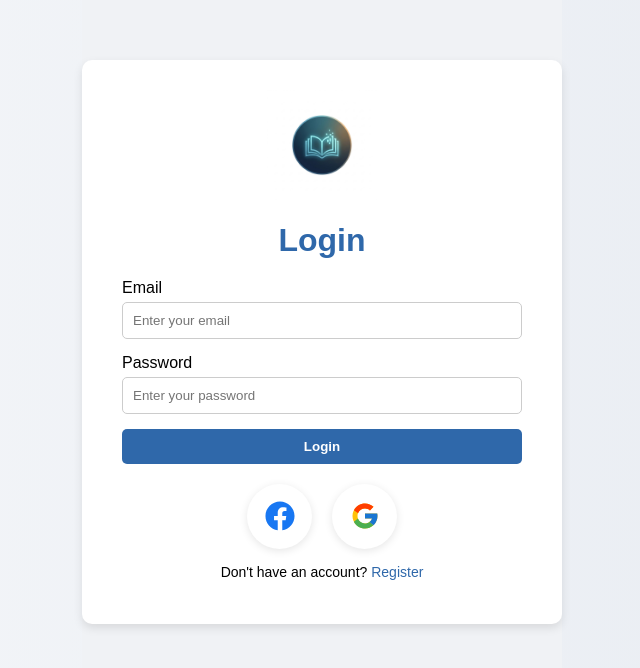
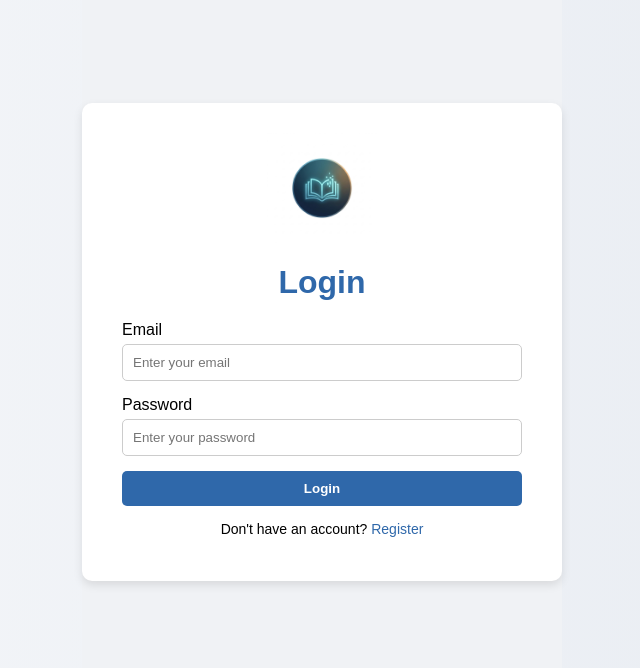
Before and after one commit to laylaasamiir/LibraHub, a React (Create React App) app in the folder librahub/: page /login in a window 1280 px wide. Shown: the part 128-796 px from the top of the page, without its empty margins (318-958 px from the left). Built offline with nearby package versions, Linux system fonts and the light colour scheme.

Commit message:
Revert "update login with home page"
This reverts commit e96a438195510a2bde3abcebab10336c5122f7fe.

```diff
--- a/librahub/src/Pages/Login.jsx
+++ b/librahub/src/Pages/Login.jsx
@@ -1,11 +1,10 @@
 import React, { useState } from 'react';
-import { signInWithEmailAndPassword, FacebookAuthProvider, signInWithPopup, GoogleAuthProvider } from "firebase/auth";
-import { auth, db } from "../firebase";
-import { useNavigate, Link } from "react-router-dom";
-import { doc, getDoc, setDoc } from "firebase/firestore";
-import { FaFacebook } from "react-icons/fa";
-import { FcGoogle } from "react-icons/fc";
-
+import { signInWithEmailAndPassword } from "firebase/auth";
+import { auth } from "../firebase";
+import { useNavigate } from "react-router-dom";
+import { doc, getDoc } from "firebase/firestore";
+import { db } from "../firebase";
+import { Link } from "react-router-dom";
 import './login.css';
 
 const Login = () => {
@@ -13,147 +12,48 @@ const Login = () => {
   const [password, setPassword] = useState("");
   const navigate = useNavigate();
 
-  const saveUserIfNew = async (user) => {
-    const userRef = doc(db, "users", user.uid);
-    const userSnap = await getDoc(userRef);
-
-    if (!userSnap.exists()) {
-      await setDoc(userRef, {
-        uid: user.uid,
-        name: user.displayName || "",
-        email: user.email || "",
-        role: "student",
-        department: "",
-        level: "",
-        createdAt: Date.now(),
-      });
-
-      return {
-        isNew: true,
-        data: {
-          uid: user.uid,
-          name: user.displayName || "",
-          email: user.email || "",
-          role: "student",
-          department: "",
-          level: "",
-        },
-      };
-    }
-
-    return {
-      isNew: false,
-      data: userSnap.data(),
-    };
-  };
-
-  const handleFacebookLogin = async () => {
-    try {
-      const provider = new FacebookAuthProvider();
-      const result = await signInWithPopup(auth, provider);
-      const { data } = await saveUserIfNew(result.user);
-
-      if (!data.department || !data.level) {
-        navigate("/complete-profile", { replace: true });
-      } else {
-        navigate("/home", { replace: true });
-      }
-
-    } catch (e) {
-      console.log(e.code, e.message);
-    }
-  };
-
-  const handleGoogleLogin = async () => {
-    try {
-      const provider = new GoogleAuthProvider();
-      const res = await signInWithPopup(auth, provider);
-      const { data } = await saveUserIfNew(res.user);
-
-      if (!data.department || !data.level) {
-        navigate("/complete-profile", { replace: true });
-      } else {
-        navigate("/home", { replace: true });
-      }
-
-    } catch (e) {
-      console.log(e.code, e.message);
-    }
-  };
-
 const handleLogin = async (e) => {
   e.preventDefault();
 
   try {
-      await signInWithEmailAndPassword(auth, email, password);
+    const userCredential = await signInWithEmailAndPassword(auth, email, password);
+    const user = userCredential.user;
 
+    const docRef = doc(db, "users", user.uid);
+    const docSnap = await getDoc(docRef);
 
-      navigate("/home", { replace: true });
+    if (docSnap.exists()) {
+      const userData = docSnap.data();
+      if (userData.role === "admin") navigate("/Admin");
+      else navigate("/StudentProfile");
+    } else {
+      alert("No user data found.");
+    }
 
   } catch (error) {
     alert(error.message);
   }
 };
-
   return (
     <div className="login-page">
       <main className="login-main">
         <div className="login-container">
-          <img src="/book.jpg" alt="Graduation Cap" className="login-icon" />
+          <img src="/book.jpg" alt="Graduation Cap" className="login-icon"/>
           <h1 className="login-title">Login</h1>
+          <form className="login-form" onSubmit={handleLogin}>
+            <label htmlFor="CollegeEmail" className="login-label">Email</label>
+            <input type="email" value={email} onChange={(e) => setEmail(e.target.value)} placeholder="Enter your email" required className="login-input"/>
 
-          <form className="login-form" onSubmit={handleLogin}>
-            <label className="login-label">Email</label>
-            <input
-              type="email"
-              value={email}
-              onChange={(e) => setEmail(e.target.value)}
-              placeholder="Enter your email"
-              required
-              className="login-input"
-            />
-
-            <label className="login-label">Password</label>
-            <input
-              type="password"
-              value={password}
-              onChange={(e) => setPassword(e.target.value)}
-              placeholder="Enter your password"
-              required
-              className="login-input"
-            />
+            <label htmlFor="password" className="login-label">Password</label>
+            <input type="password" value={password} onChange={(e) => setPassword(e.target.value)} placeholder="Enter your password" required className="login-input"/>
 
             <button type="submit" className="login-button">Login</button>
-
-            <div className="social-login">
-              <button
-                type="button"
-                className="social-btn facebook"
-                onClick={handleFacebookLogin}
-              >
-                <FaFacebook />
-              </button>
-
-              <button
-                type="button"
-                className="social-btn google"
-                onClick={handleGoogleLogin}
-              >
-                <FcGoogle />
-              </button>
-            </div>
           </form>
-
-          <p className="login-footer">
-            Don't have an account?{" "}
-            <Link to="/Register" className="login-link">
-              Register
-            </Link>
-          </p>
+          <p className="login-footer">Don't have an account? <Link to="/Register" className="login-link">Register</Link></p>
         </div>
       </main>
     </div>
   );
-};
+}
 
 export default Login;
```
Lines whose indentation alone changed are shown as unchanged.
